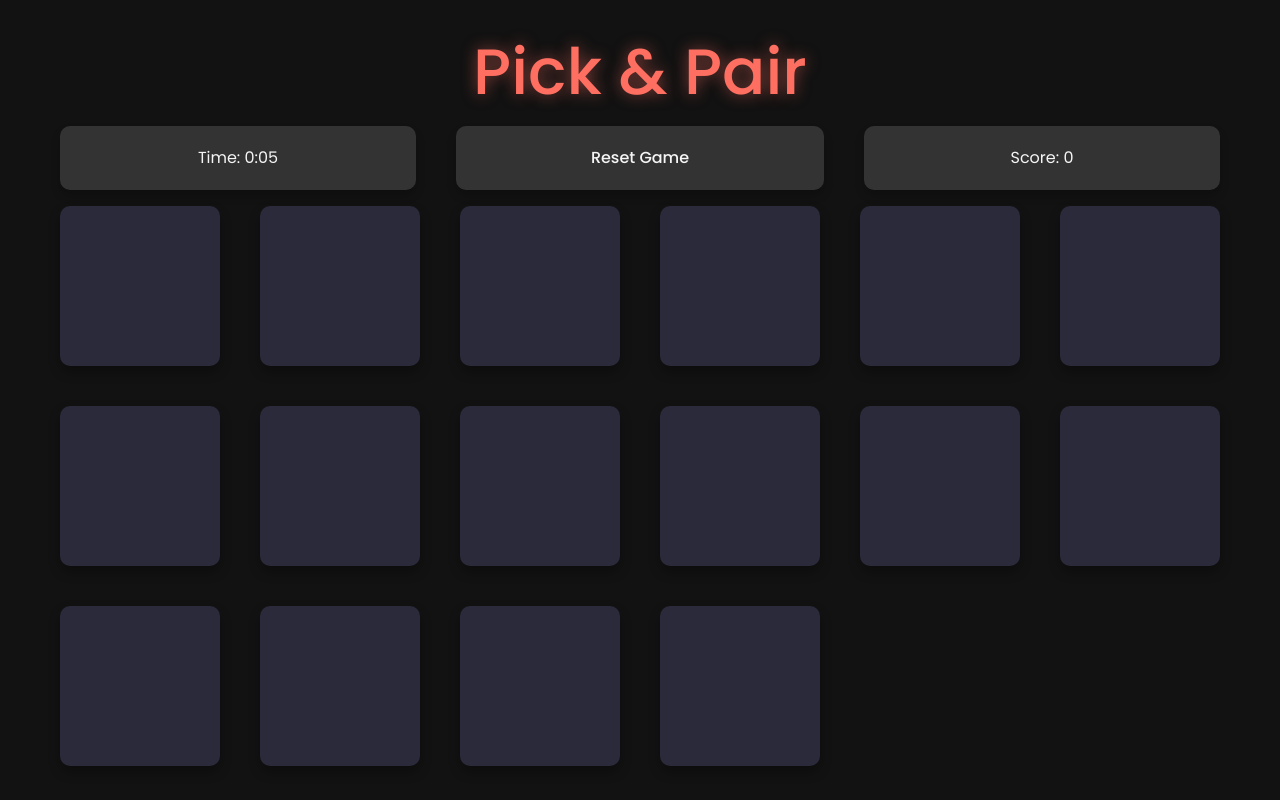
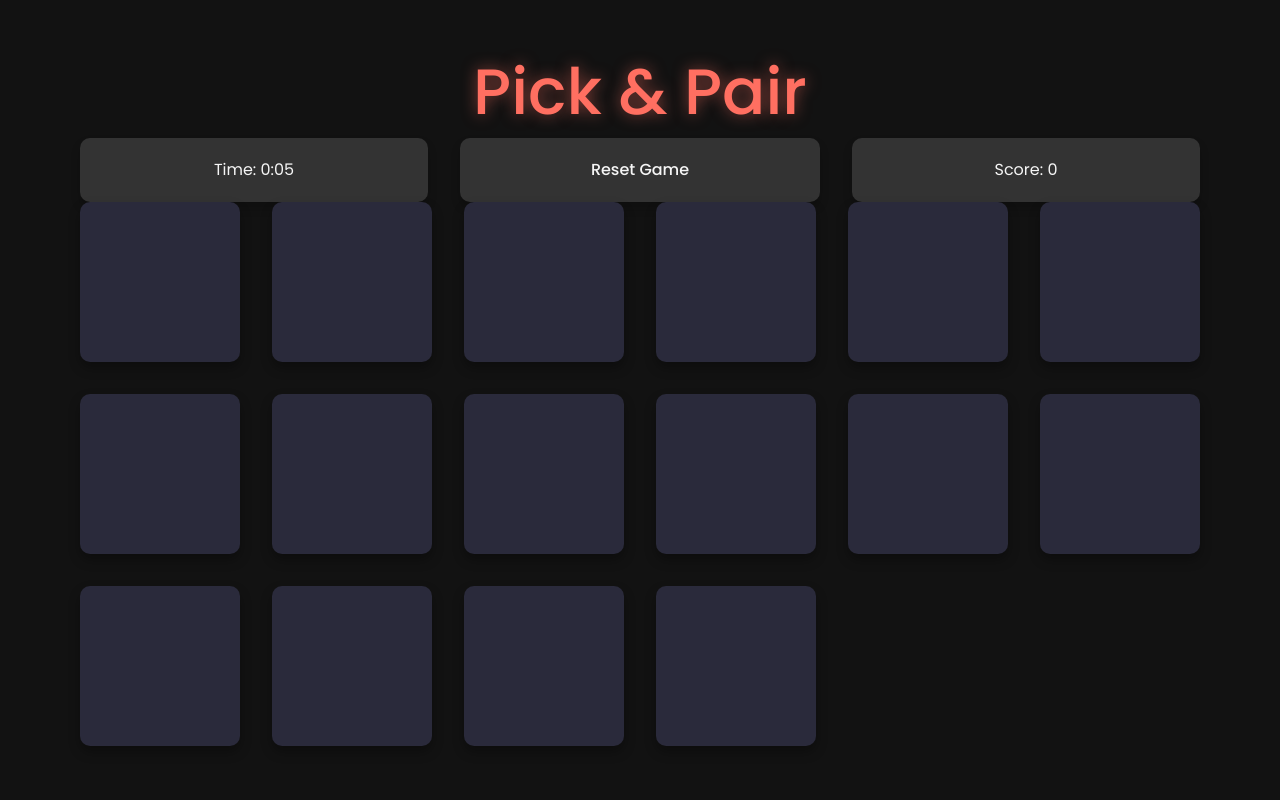
Before and after one commit to j0hanz/pick-and-pair, a React (Create React App) app: page / in a window 1280 px wide. Built offline with nearby package versions, Linux system fonts and the light colour scheme.

Commit message:
refactor App.module.css to streamline styles and reduce margin and gap values

```diff
--- a/src/App.module.css
+++ b/src/App.module.css
@@ -34,12 +34,6 @@ h1 {
 
 .gameTitle {
   font-size: 4rem !important;
-  margin-bottom: 1rem !important;
-}
-
-h1 {
-  font-size: 2rem !important;
-  margin-bottom: 1rem !important;
 }
 
 /* Stats section */
@@ -48,8 +42,7 @@ h1 {
   justify-content: center !important;
   align-items: center !important;
   width: 100% !important;
-  margin-bottom: 1rem !important;
-  gap: 2.5rem !important;
+  gap: 2rem !important;
 }
 
 .stats div,
@@ -87,7 +80,7 @@ button,
 .row {
   display: grid !important;
   grid-template-columns: repeat(6, 1fr) !important;
-  gap: 2.5rem !important;
+  gap: 2rem !important;
   width: 100% !important;
 }
 
```
